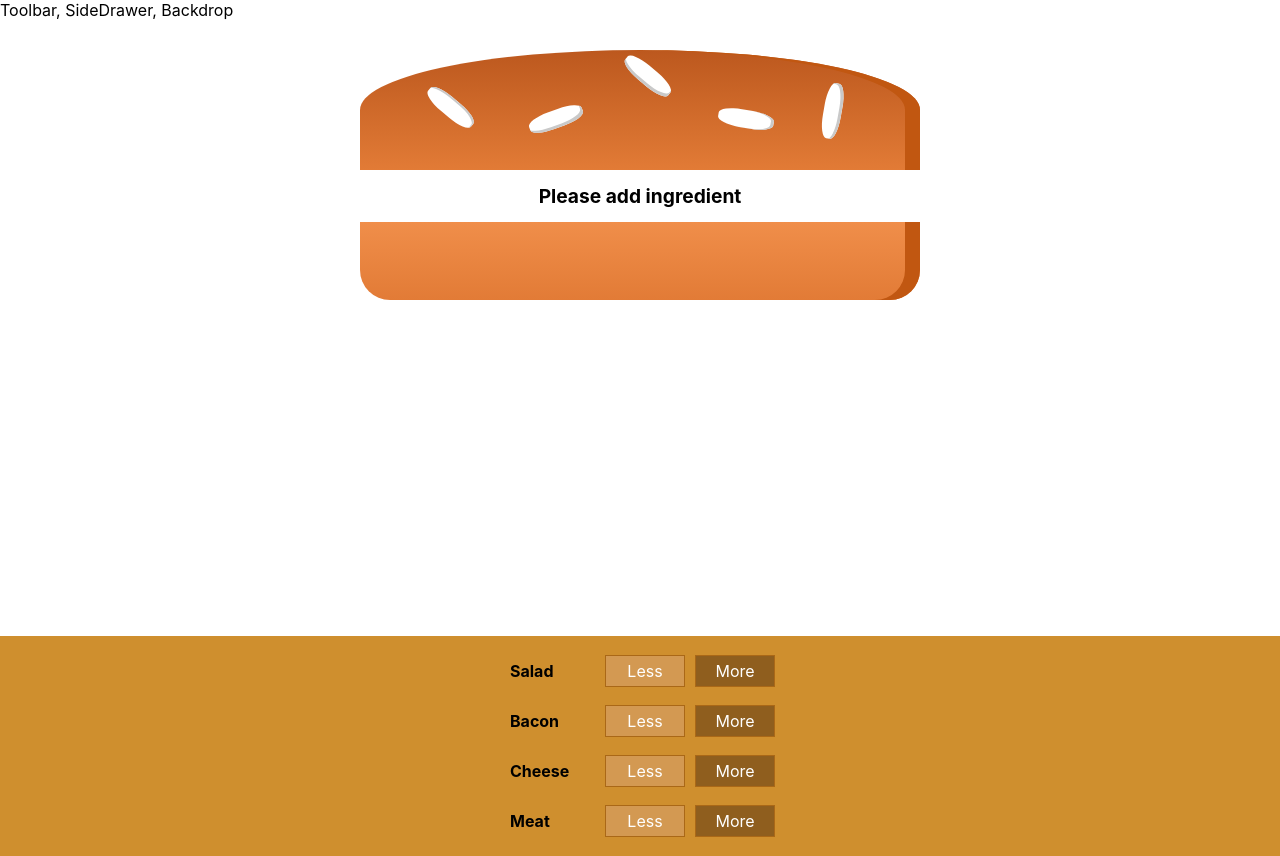
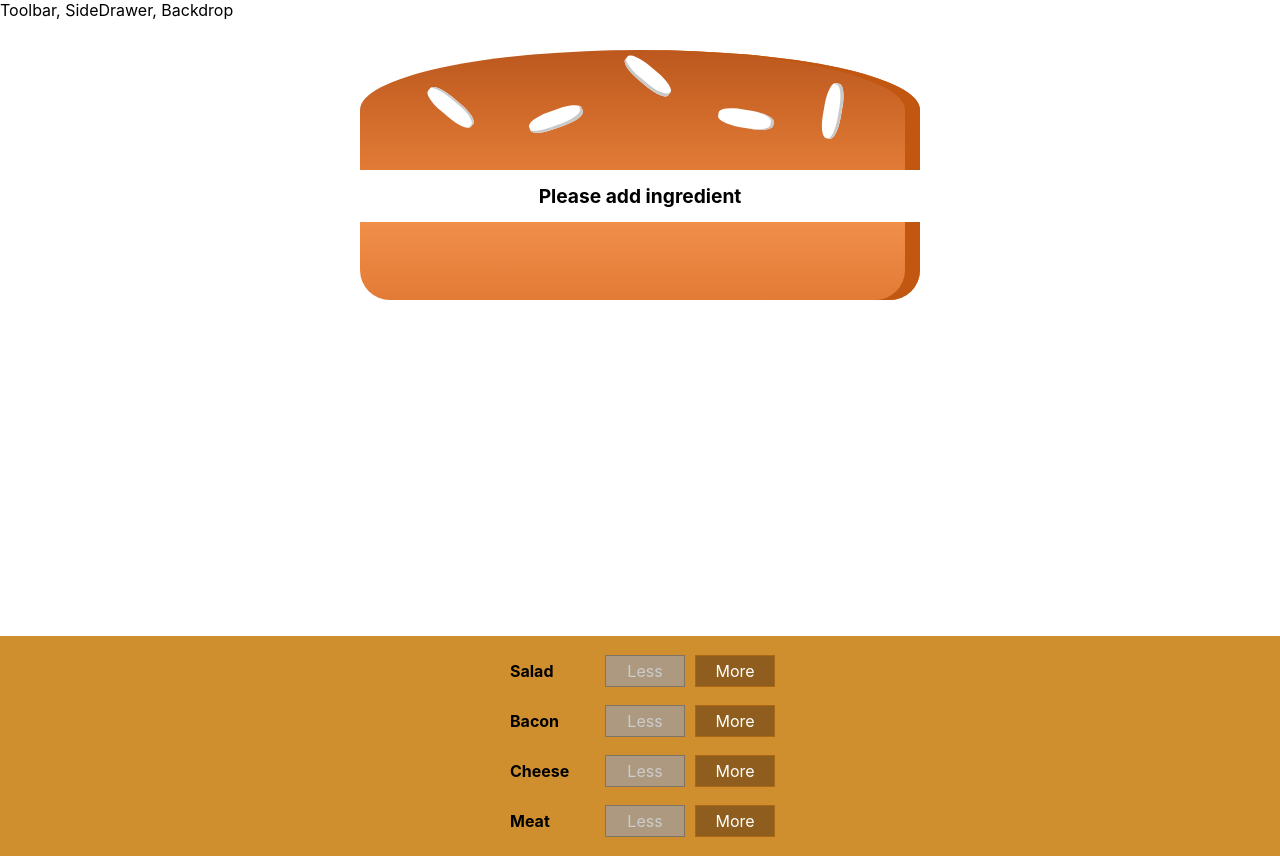
Before and after one commit to phu1612508/burger-builder, a React app: page / in a window 1280 px wide. Built offline with nearby package versions, Linux system fonts and the light colour scheme.

Commit message:
Removing Ingredients Safely

```diff
--- a/src/Containers/BurgerBuilder/BurgerBuilder.js
+++ b/src/Containers/BurgerBuilder/BurgerBuilder.js
@@ -26,20 +26,38 @@ class BurgerBuilder extends Component {
 		updateIngredient[type] = newIngredientCount;
 
 		const oldTotalPrice = this.state.totalPrice;
-		const additionalPrice = INGREDIENT_PRICES[type];
-		const newTotalPrice = oldTotalPrice + additionalPrice;
+		const ingredientPrice = INGREDIENT_PRICES[type];
+		const newTotalPrice = oldTotalPrice + ingredientPrice;
 
 		this.setState({ totalPrice: newTotalPrice, ingredients: updateIngredient });
 	};
 
-	removeIngredientHandler = (type) => {};
+	removeIngredientHandler = (type) => {
+		const oldIngredientCount = this.state.ingredients[type];
+		if (oldIngredientCount <= 0) return;
+		const newIngredientCount = oldIngredientCount - 1;
+		const updateIngredient = { ...this.state.ingredients };
+		updateIngredient[type] = newIngredientCount;
+
+		const oldTotalPrice = this.state.totalPrice;
+		const ingredientPrice = INGREDIENT_PRICES[type];
+		const newTotalPrice = oldTotalPrice - ingredientPrice;
+
+		this.setState({ totalPrice: newTotalPrice, ingredients: updateIngredient });
+	};
 
 	render() {
+		const disabledInfo = { ...this.state.ingredients }
+		for (let key in disabledInfo) {
+			disabledInfo[key]=disabledInfo[key]<=0
+		}
 		return (
 			<Aux>
 				<Burger ingredients={this.state.ingredients} />
 				<BuildControls
-				ingredientsAdded={this.addIngredientHandler}
+					ingredientsAdded={this.addIngredientHandler}
+					ingredientsRemoved={this.removeIngredientHandler}
+					disabled={disabledInfo}
 				/>
 			</Aux>
 		);
--- a/src/components/Burger/BuildControls/BuildControl/BuildControl.js
+++ b/src/components/Burger/BuildControls/BuildControl/BuildControl.js
@@ -5,7 +5,13 @@ const buildControl = (props) => {
 	return (
 		<div className={classes.BuildControl}>
 			<div className={classes.Label}>{props.label}</div>
-			<button className={classes.Less}>Less</button>
+			<button
+				className={classes.Less}
+				onClick={props.removed}
+				disabled={props.disabled}
+			>
+				Less
+			</button>
 			<button className={classes.More} onClick={props.added}>
 				More
 			</button>
--- a/src/components/Burger/BuildControls/BuildControls.js
+++ b/src/components/Burger/BuildControls/BuildControls.js
@@ -15,6 +15,8 @@ const buildControls = (props) => {
 					key={control.label}
 					label={control.label}
 					added={() => props.ingredientsAdded(control.type)}
+					removed={() => props.ingredientsRemoved(control.type)}
+					disabled={props.disabled[control.type]}
 				/>
 			))}
 		</div>
```
